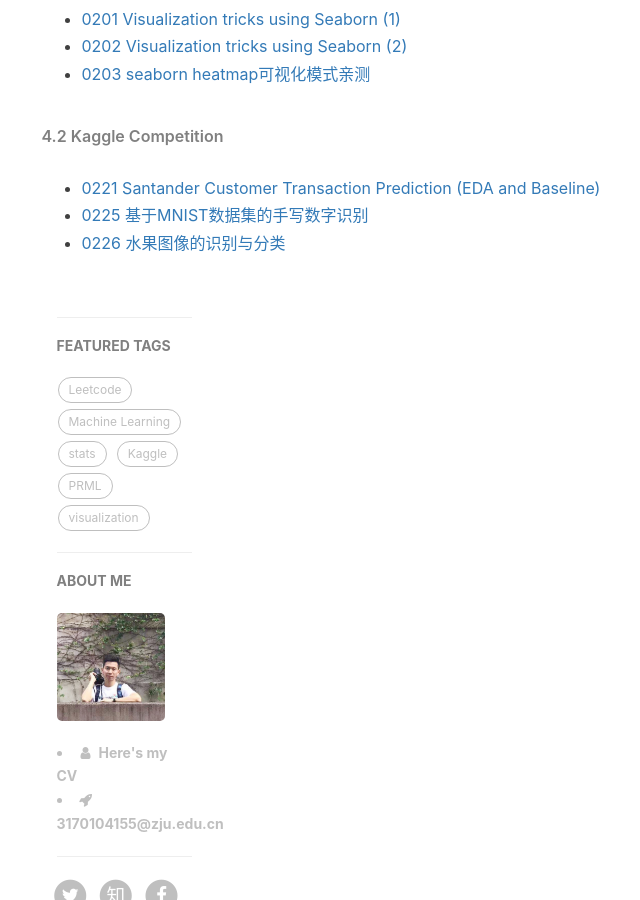
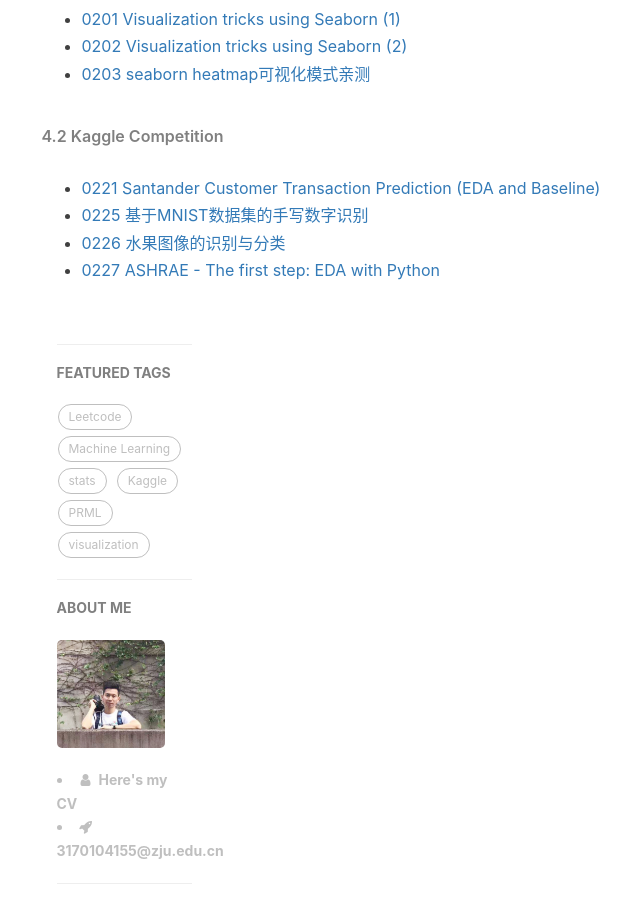
Before and after one commit to ZaccWu/ZaccWu.github.io, a Jekyll site: the page built from list.html, in a window 1280 px wide and 900 px high, scrolled down 2798 px. Shown: the whole window, without its empty margins (126-766 px from the left). Built offline with Jekyll 4.4.1, drawn with Linux system fonts in a browser that asks for light colours; nearby versions of some CDN libraries; comment, search, counter and statistics services are not loaded.

Commit message:
Update list.html

```diff
--- a/list.html
+++ b/list.html
@@ -131,6 +131,7 @@
     <li><a href="https://tinky2013.github.io/2019/09/02/Santander-Customer-Transaction-Prediction-EDA-and-Baseline/">0221 Santander Customer Transaction Prediction (EDA and Baseline)</a></li>
     <li><a href="https://tinky2013.github.io/2019/10/25/%E5%9F%BA%E4%BA%8EMNIST%E6%95%B0%E6%8D%AE%E9%9B%86%E7%9A%84%E6%89%8B%E5%86%99%E6%95%B0%E5%AD%97%E8%AF%86%E5%88%AB/">0225 基于MNIST数据集的手写数字识别</a></li>
     <li><a href="https://tinky2013.github.io/2019/11/01/%E6%B0%B4%E6%9E%9C%E5%9B%BE%E5%83%8F%E7%9A%84%E8%AF%86%E5%88%AB%E4%B8%8E%E5%88%86%E7%B1%BB/">0226 水果图像的识别与分类</a></li>
+    <li><a href="https://tinky2013.github.io/2019/11/13/ASHRAE-The-first-step-EDA-with-Python/">0227 ASHRAE - The first step: EDA with Python</a></li>
     </ul>
     </p>
 
```
